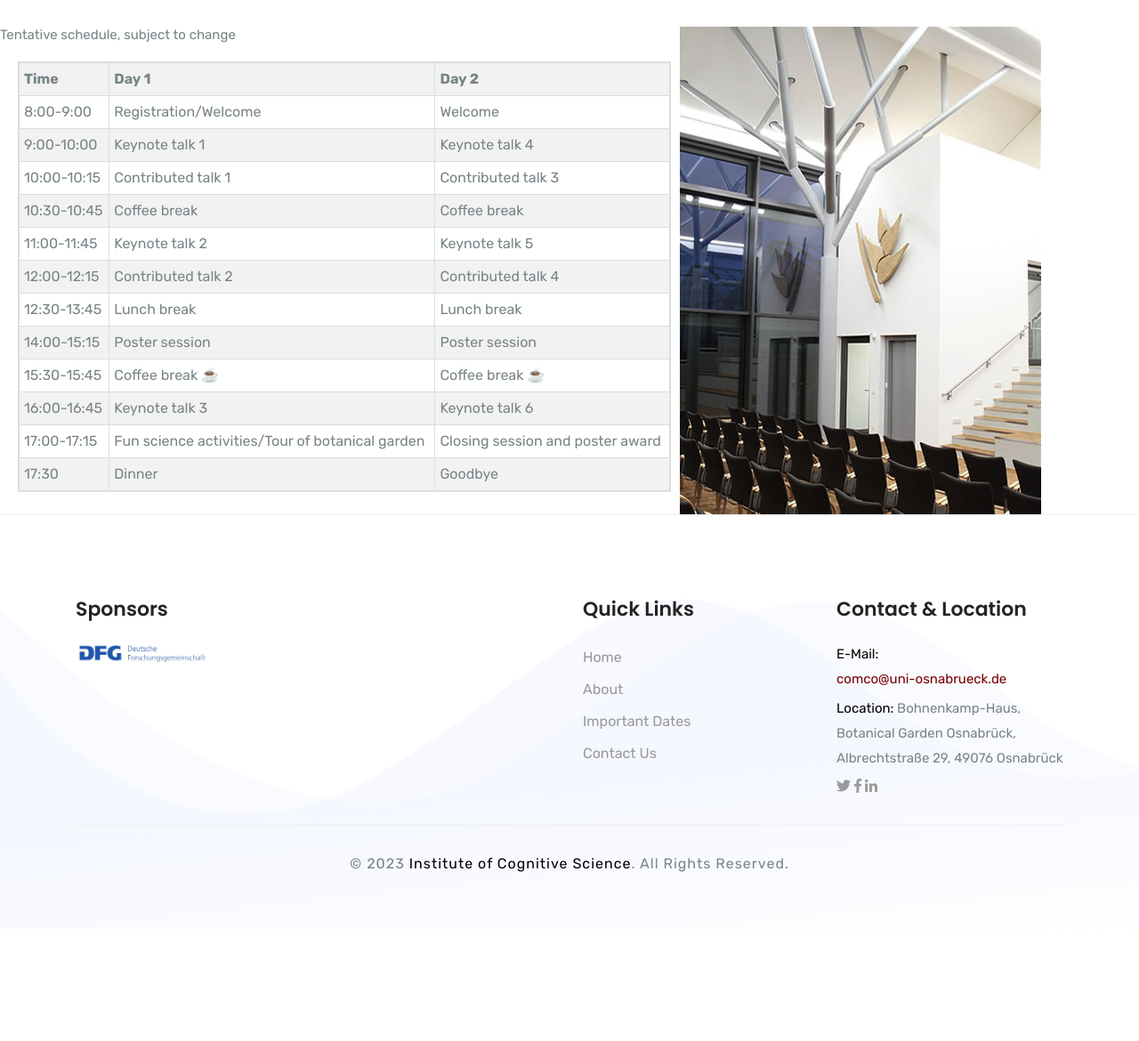
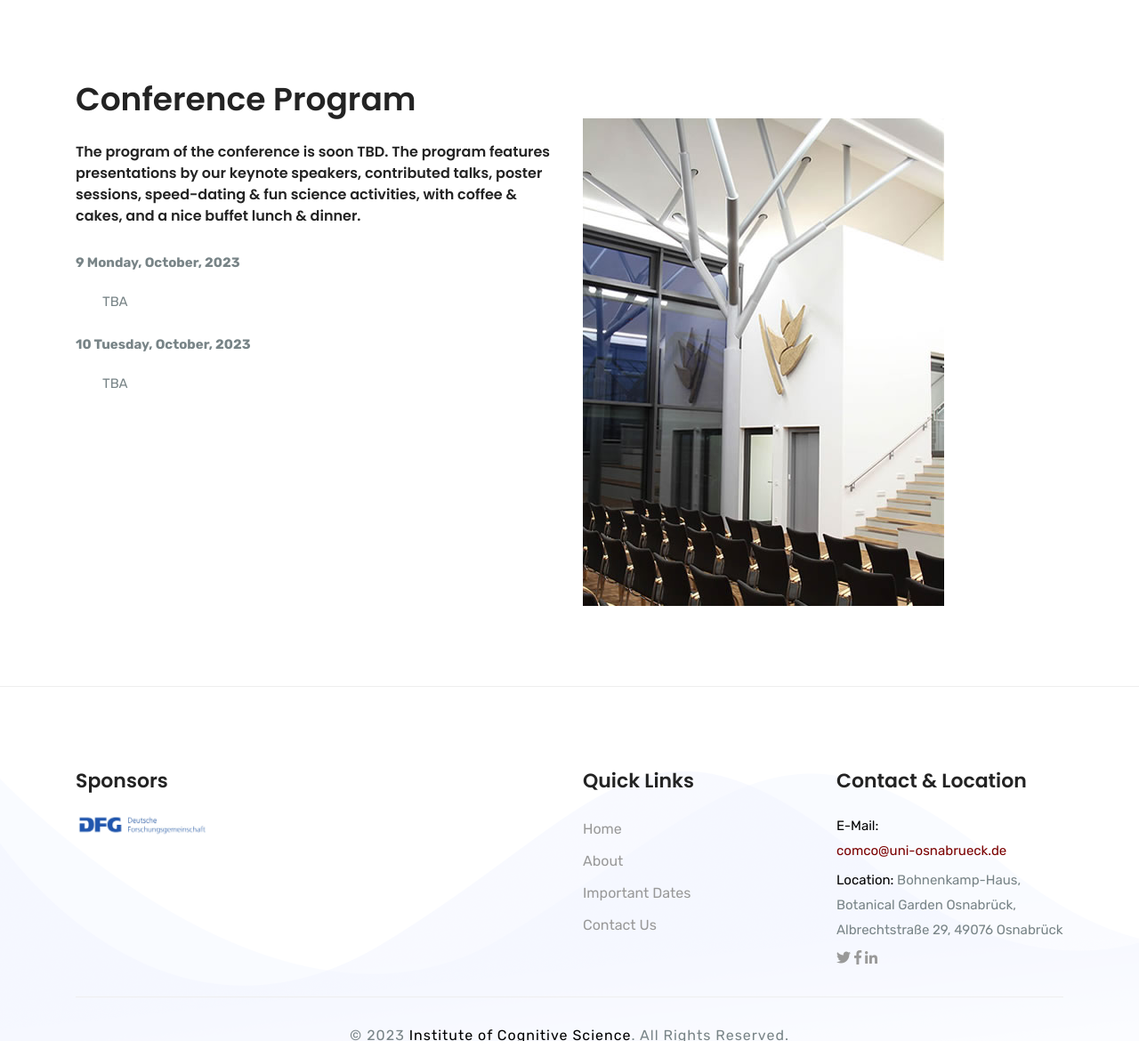
Before and after one commit to comco23/comco23.github.io, a Jekyll site: the page built from program.html, in a window 1280 px wide and 1400 px high, scrolled down 336 px. Shown: the part 230-1400 px from the top of the window at 89% size. Built offline with Jekyll 4.4.1, drawn with Linux system fonts in a browser that asks for light colours; before the commit the page ends 1610 px from its top, so only the background shows below that.

Commit message:
made changes to the program page

```diff
--- a/program.html
+++ b/program.html
@@ -11,87 +11,54 @@ permalink: /program
 
 </style>
 
+<style>
+          .program-item {
+                    margin-bottom: 20px;
+          }
+
+          .program-time {
+                    font-weight: bold;
+          }
+
+          .program-event {
+                    margin-left: 30px;
+          }
+
+          /* Additional styles for the images */
+          .program-image {
+                    max-width: 100%;
+                    height: auto;
+          }
+</style>
+
 <!-- CONFERENCE PROGRAM START -->
-
-<div class="row">
-          <div class="col-lg-7 col-md-7 col-sm-7 m-auto">
-	<p>Tentative schedule, subject to change</p>
-          <!-- Your program table here -->
-          <table class="program-grid">
-            <thead>
-              <tr>
-                <th>Time</th>
-                <th>Day 1</th>
-                <th>Day 2</th>
-              </tr>
-            </thead>
-            <tbody>
-              <tr>
-                <td>8:00-9:00</td>
-                <td>Registration/Welcome</td>
-                <td> Welcome</td>
-              </tr>
-              <tr>
-                <td>9:00-10:00</td>
-                <td>Keynote talk 1</td>
-                <td>Keynote talk 4</td>
-              </tr>
-              <tr>
-                <td>10:00-10:15</td>
-                <td>Contributed talk 1</td>
-                <td>Contributed talk 3</td>
-              </tr>
-              <tr>
-                <td>10:30-10:45</td>
-                <td>Coffee break</td>
-                <td>Coffee break</td>
-              </tr>
-              <tr>
-                <td>11:00-11:45</td>
-                <td>Keynote talk 2</td>
-                <td>Keynote talk 5</td>
-              </tr>
-              <tr>
-                <td>12:00-12:15</td>
-                <td>Contributed talk 2</td>
-                <td>Contributed talk 4</td>
-              </tr>
-              <tr>
-                <td>12:30-13:45</td>
-                <td>Lunch break</td>
-                <td>Lunch break</td>
-              </tr>
-              <tr>
-                <td>14:00-15:15</td>
-                <td>Poster session</td>
-                <td>Poster session</td>
-              </tr>
-              <tr>
-                <td>15:30-15:45</td>
-                <td>Coffee break ☕️</td>
-                <td>Coffee break ☕️</td>
-              </tr>
-              <tr>
-                <td>16:00-16:45</td>
-                <td>Keynote talk 3</td>
-                <td>Keynote talk 6</td>
-              </tr>
-              <tr>
-                <td>17:00-17:15</td>
-                <td>Fun science activities/Tour of botanical garden</td>
-                <td>Closing session and poster award</td>
-              </tr>
-              <tr>
-                <td>17:30</td>
-                <td>Dinner</td>
-                <td>Goodbye</td>
-              </tr>
-              <!-- Add more rows as needed -->
-            </tbody>
-          </table>
-</div>
-<div class="col-lg-5 col-md-5 col-sm-5" style="margin-top: 30px;">
-    <img src="assets/img/about/about-11.jpg" alt="Program Image" class="program-image" style="max-width: 100%; height: auto;">
-</div>
-</div>
+<section class="section-padding">
+          <div class="container">
+                    <div class="row">
+                              <div class="col-lg-12 col-md-12 col-sm-12">
+                                        <h2>Conference Program</h2>
+                              </div>
+                    </div>
+                    <div class="row">
+                              <div class="col-lg-6 col-md-6 col-sm-12">
+                                        <div class="program-item">
+                                                  </br><h5>The program of the conference is soon TBD. The program features presentations by our keynote speakers, contributed talks,
+						poster sessions, speed-dating & fun science activities, with coffee & cakes, and a nice buffet lunch & dinner.</h5></br>
+					<p class="program-time">9 Monday, October, 2023</p>
+                                                  <p class="program-event">TBA</p>
+                                        </div>
+                                        <div class="program-item">
+                                                  <p class="program-time">10 Tuesday, October, 2023</p>
+                                                  <p class="program-event">TBA</p>
+                                        </div>
+                                        <!-- Add more program items as needed -->
+                              </div>
+                              <div class="col-lg-6 col-md-6 col-sm-12">
+                                        <!-- Add images here -->
+                                        <img src="assets/img/about/about-11.jpg" alt="Program Image 1" class="program-image">
+                                        <!-- Add more images as needed -->
+                              </div>
+                    </div>
+          </div>
+</section>
 <!-- CONFERENCE PROGRAM END -->
```
